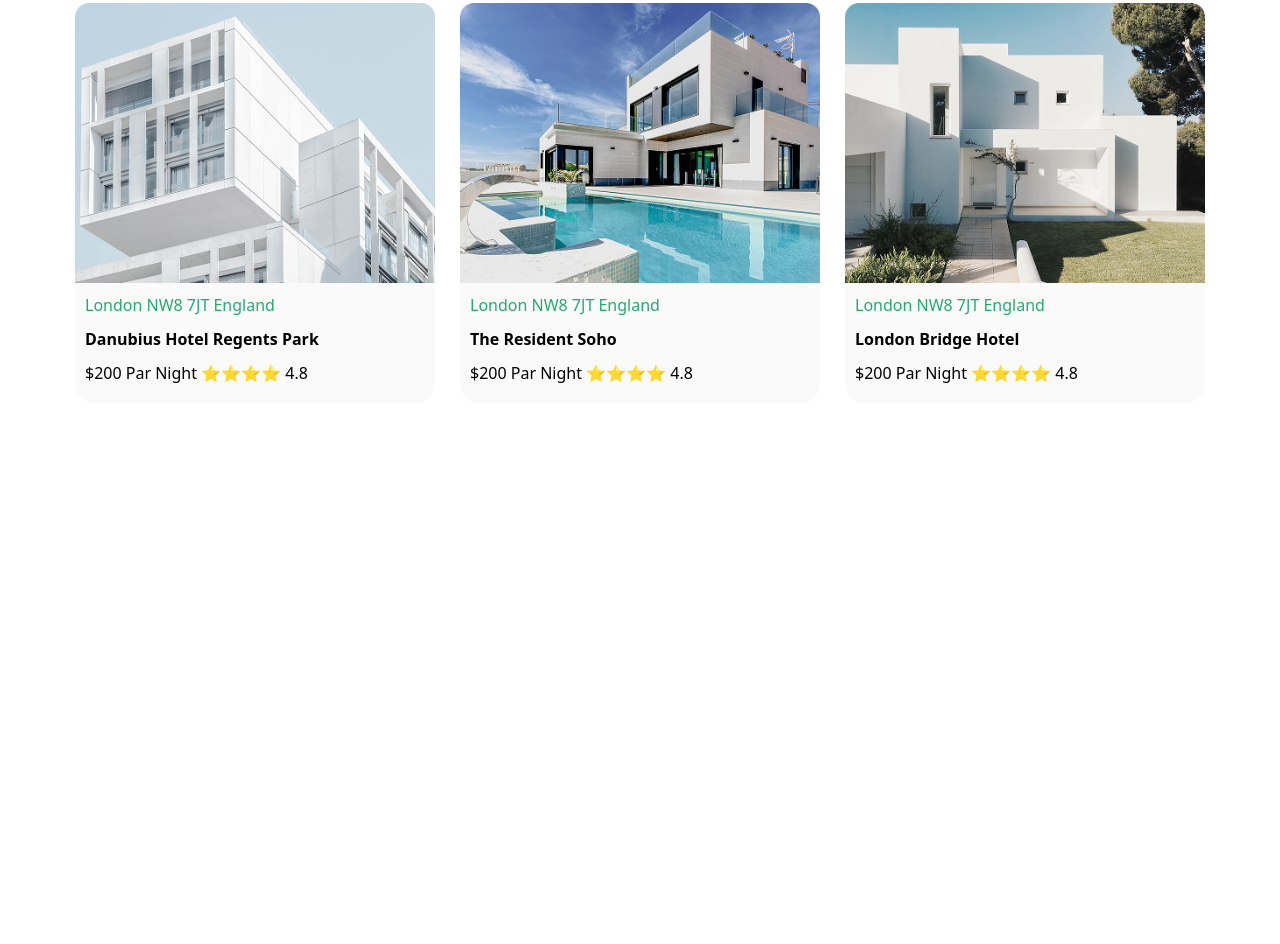
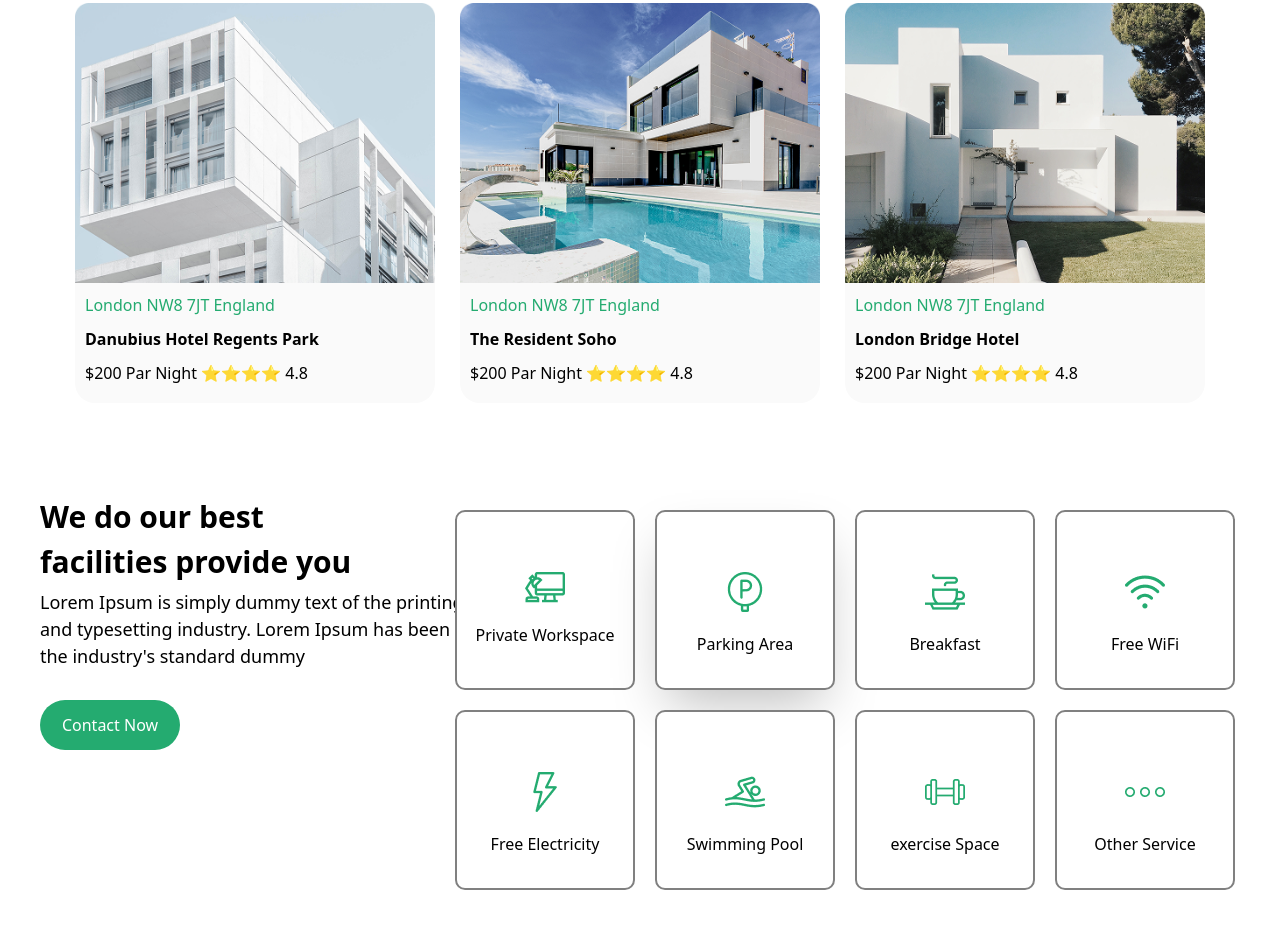
Before and after one commit to DBilol228/Week3Day2hw, a website: page index.html in a window 1280 px wide. Shown: the part 1006-1950 px from the top of the page. Before the commit the page ends 1450 px from the top, so only its background shows below. Drawn offline with Linux system fonts and the light colour scheme.

Commit message:
section 3

```diff
--- a/index.html
+++ b/index.html
@@ -70,5 +70,49 @@
             </div>
         </div>
     </div>
+
+    <div class="hidden lg:block max-w-[1200px] m-auto">
+        <div class="w-[100%] h-[480px] mt-[20px]">
+            <p class="text-[black] text-[30px] font-bold pt-[30px]">We do our best<br>facilities provide you</p>
+            <p class="text-[black] text-[18px] mt-[5px]">Lorem Ipsum is simply dummy text of the printing<br>and typesetting industry. Lorem Ipsum has been<br>the industry's standard dummy</p>
+            <button class="text-[white] w-[140px] h-[50px] rounded-[30px] mt-[30px] bg-[#24AB70]">Contact Now</button>
+            <div class="flex gap-[20px] ml-[415px] mt-[-240px]">
+                <div class="bg-[white] w-[180px] h-[180px] border-2 border-[gray] rounded-[10px]">
+                    <img class="mx-auto mt-[60px]" src="./src/images/Group.png" alt="icon">
+                    <p class="text-center mt-[20px]">Private Workspace</p>
+                </div>
+                <div class="bg-[white] w-[180px] h-[180px] border-2 border-[gray] shadow-2xl rounded-[10px]">
+                    <img class="mx-auto mt-[60px]" src="./src/images/parking-area (1) 1.png" alt="icon">
+                    <p class="text-center mt-[20px]">Parking Area</p>
+                </div>
+                <div class="bg-[white] w-[180px] h-[180px] border-2 border-[gray] rounded-[10px]">
+                    <img class="mx-auto mt-[60px]" src="./src/images/cappuccino 1.png" alt="icon">
+                    <p class="text-center mt-[20px]">Breakfast</p>
+                </div>
+                <div class="bg-[white] w-[180px] h-[180px] border-2 border-[gray] rounded-[10px]">
+                    <img class="mx-auto mt-[60px]" src="./src/images/wifi (2) 1.png" alt="icon">
+                    <p class="text-center mt-[20px]">Free WiFi</p>
+                </div>
+            </div>
+            <div class="flex gap-[20px] ml-[415px] mt-[20px]">
+                <div class="bg-[white] w-[180px] h-[180px] border-2 border-[gray] rounded-[10px]">
+                    <img class="mx-auto mt-[60px]" src="./src/images/flash (1) 1.png" alt="icon">
+                    <p class="text-center mt-[20px]">Free Electricity</p>
+                </div>
+                <div class="bg-[white] w-[180px] h-[180px] border-2 border-[gray] rounded-[10px]">
+                    <img class="mx-auto mt-[60px]" src="./src/images/swimmer 1.png" alt="icon">
+                    <p class="text-center mt-[20px]">Swimming Pool</p>
+                </div>
+                <div class="bg-[white] w-[180px] h-[180px] border-2 border-[gray] rounded-[10px]">
+                    <img class="mx-auto mt-[60px]" src="./src/images/dumbell 1.png" alt="icon">
+                    <p class="text-center mt-[20px]">exercise Space</p>
+                </div>
+                <div class="bg-[white] w-[180px] h-[180px] border-2 border-[gray] rounded-[10px]">
+                    <img class="mx-auto mt-[60px]" src="./src/images/ellipsis 1.png" alt="icon">
+                    <p class="text-center mt-[20px]">Other Service</p>
+                </div>
+            </div>
+        </div>
+    </div>
 </body>
 </html>
```
Also changed, not shown: src/images/Group.png (added), src/images/cappuccino 1.png (added), src/images/dumbell 1.png (added), src/images/ellipsis 1.png (added), src/images/flash (1) 1.png (added), src/images/parking-area (1) 1.png (added), src/images/swimmer 1.png (added), src/images/wifi (2) 1.png (added), src/output.css.
